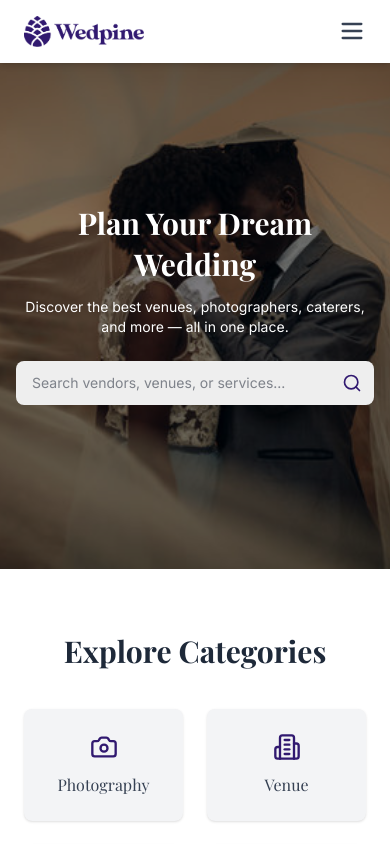
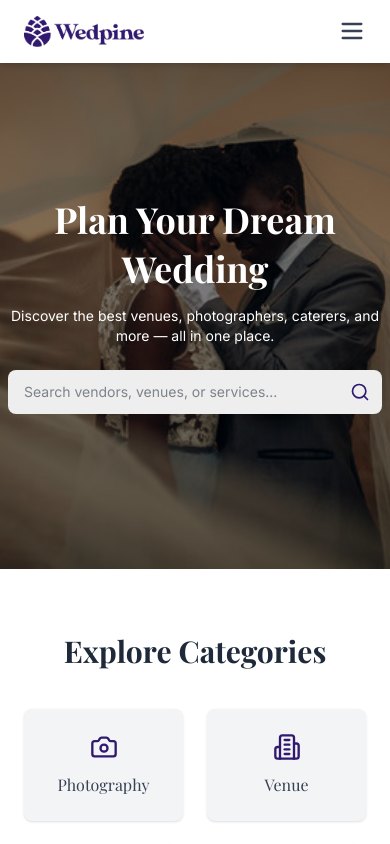
Before and after one commit to rseif963/wedding, a Next.js app in the folder frontend/: page / in a window 390 px wide. Shown: the top 844 px of the page. Built offline with nearby package versions, Linux system fonts and the light colour scheme; no server answers.

Commit message:
fixed hero section

```diff
--- a/frontend/src/components/Hero.tsx
+++ b/frontend/src/components/Hero.tsx
@@ -49,8 +49,8 @@ export default function Hero() {
       <div className="absolute inset-0 bg-black/50"></div>
 
       {/* Overlay Content */}
-      <div className="absolute inset-0 flex flex-col items-center justify-center text-center text-white px-4">
-        <h1 className="text-3xl sm:text-4xl md:text-6xl font-bold mb-3 leading-snug">
+      <div className="absolute inset-0 flex flex-col items-center justify-center text-center text-white px-2">
+        <h1 className="text-4xl sm:text-4xl md:text-6xl font-bold mb-3 leading-snug">
           Plan Your Dream Wedding
         </h1>
         <p className="text-sm sm:text-base md:text-lg max-w-xl mb-6">
```
Also changed, not shown: 44 other files (tests, documents, lock files or other folders).
